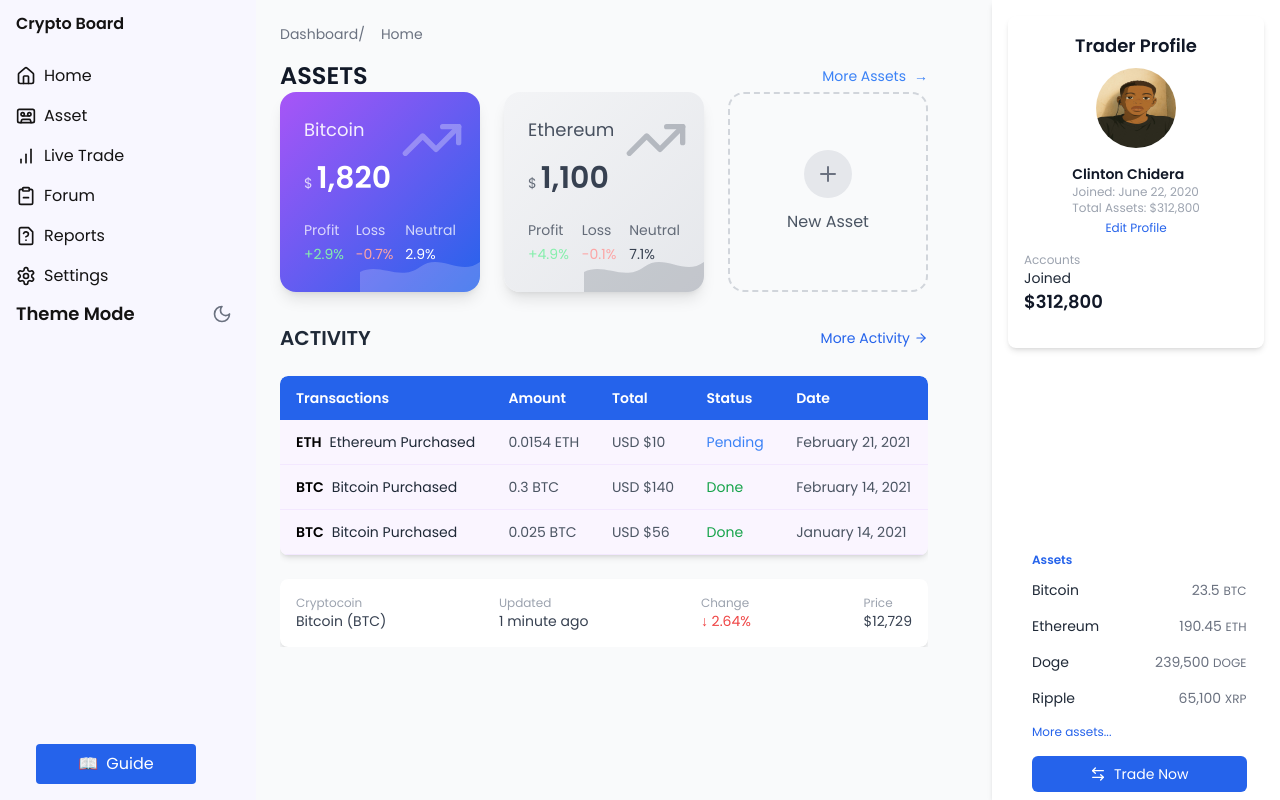
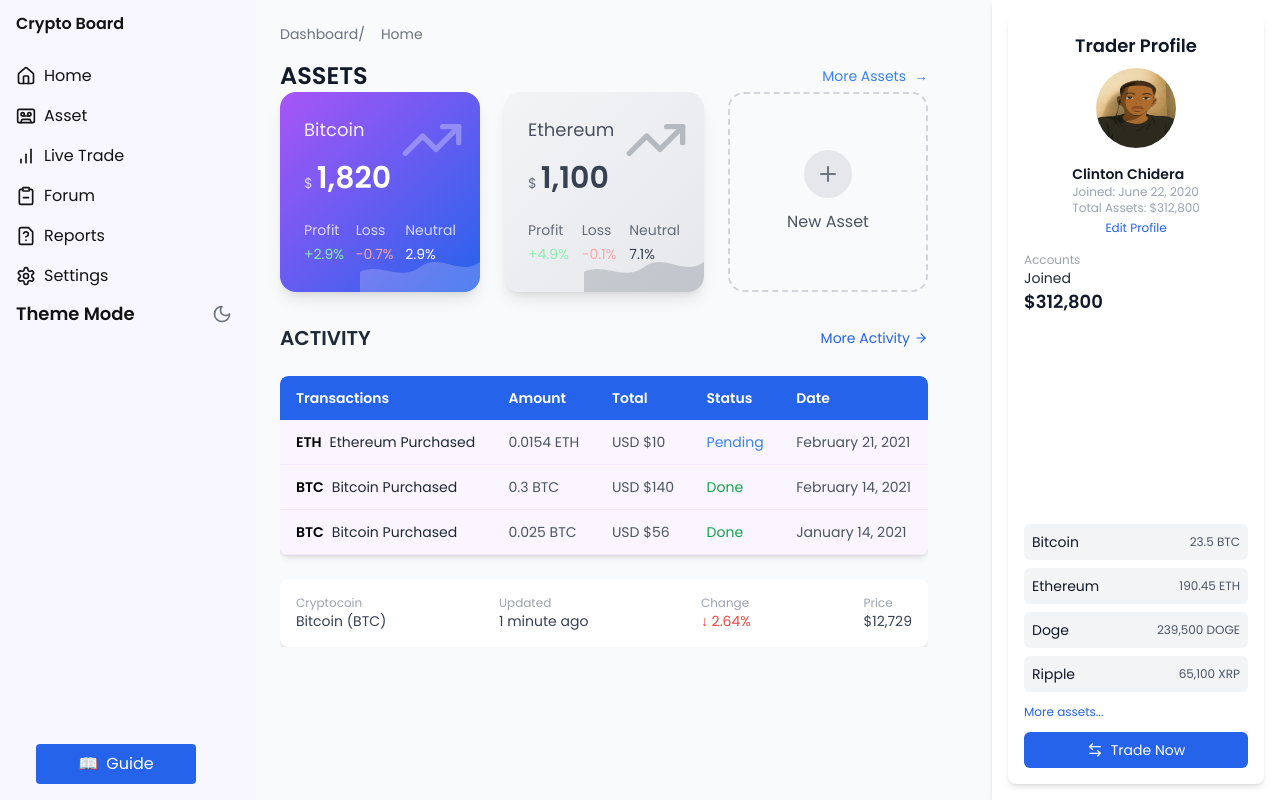
Before and after one commit to Govamarket/Crypto-Board, a React (Create React App) app: page / in a window 1280 px wide. Built offline with nearby package versions, Linux system fonts and the light colour scheme.

Commit message:
initial commit

```diff
--- a/src/Components/Dashboard/AssetSummary.js
+++ b/src/Components/Dashboard/AssetSummary.js
@@ -1,8 +1,9 @@
-import React from "react";
+import React, { useState } from "react";
 import { ArrowLeftRight } from "lucide-react";
-import { useLocation, Link } from "react-router-dom";
+import { useLocation } from "react-router-dom";
 import { useDarkMode } from "../ActivityModals/DarkModeContext"; // Import the dark mode context
 import profilePic from "../../Asset/meta.jpg"; // Import the profile picture
+import LiveTrade from "../Pages/LiveTrade";
 
 const AssetSummary = () => {
   const TraderProfile = [
@@ -13,6 +14,32 @@ const AssetSummary = () => {
       assetsTotal: "$312,800",
     },
   ];
+
+  const AssetList = [
+    {
+      name: "Bitcoin",
+      amount: "23.5 BTC",
+    },
+    {
+      name: "Ethereum",
+      amount: "190.45 ETH",
+    },
+    {
+      name: "Doge",
+      amount: "239,500 DOGE",
+    },
+    {
+      name: "Ripple",
+      amount: "65,100 XRP",
+    },
+  ];
+
+  // LiveTrade modal
+  const [isLiveTradeOpen, setIsLiveTradeOpen] = useState(false);
+  const toggleLiveTrade = () => {
+    setIsLiveTradeOpen(!isLiveTradeOpen);
+  };
+
   const { darkMode } = useDarkMode(); // Use the dark mode context
   const location = useLocation();
   const liveTradePath = location.pathname === "/live-trade";
@@ -26,8 +53,11 @@ const AssetSummary = () => {
   }
 
   return (
+    <>
+      {/* Only show the sidebar when modal is closed */}
+      {!isLiveTradeOpen && (
         <div
-      className={`w-64 p-4 rounded-lg shadow-md text-sm font-medium transition-colors duration-200 ${
+          className={`w-64 p-4 rounded-lg shadow-md text-sm font-medium transition-colors duration-200 flex flex-col h-full ${
             darkMode ? "bg-[#232323] text-white" : "bg-white text-gray-800"
           }`}
         >
@@ -80,12 +110,16 @@ const AssetSummary = () => {
           {/* Total Assets */}
           <div className="mb-4">
             <p
-          className={`text-xs ${darkMode ? "text-gray-500" : "text-gray-400"}`}
+              className={`text-xs ${
+                darkMode ? "text-gray-500" : "text-gray-400"
+              }`}
             >
               Accounts
             </p>
             <p
-          className={`font-medium ${darkMode ? "text-white" : "text-gray-800"}`}
+              className={`font-medium ${
+                darkMode ? "text-white" : "text-gray-800"
+              }`}
             >
               Joined
             </p>
@@ -98,55 +132,83 @@ const AssetSummary = () => {
             </p>
           </div>
 
-      {/* Assets List */}
-      <div className="absolute bottom-0 p-2">
-        <h3 className="text-xs text-blue-600 font-semibold mb-3">Assets</h3>
-        <div className="space-y-4 mb-4">
-          <div className="flex justify-between">
-            <span className={darkMode ? "text-white" : "text-gray-800"}>
-              Bitcoin
+          {/* Assets List - Remove absolute positioning and add flex-1 for remaining space */}
+          <div className="flex-1 flex flex-col justify-end space-y-3">
+            <ul className="space-y-2">
+              {AssetList.map((asset, index) => (
+                <li
+                  key={index}
+                  className={`flex justify-between items-center p-2 rounded-md transition-colors ${
+                    darkMode
+                      ? "bg-gray-800 hover:bg-gray-700"
+                      : "bg-gray-100 hover:bg-gray-200"
+                  }`}
+                >
+                  <span
+                    className={`font-medium ${
+                      darkMode ? "text-white" : "text-gray-900"
+                    }`}
+                  >
+                    {asset.name}
                   </span>
-            <span className={darkMode ? "text-gray-400" : "text-gray-500"}>
-              23.5 <span className="text-xs">BTC</span>
+                  <span
+                    className={`text-xs ${
+                      darkMode ? "text-gray-400" : "text-gray-600"
+                    }`}
+                  >
+                    {asset.amount}
                   </span>
-          </div>
-          <div className="flex space-x-20 justify-between">
-            <span className={darkMode ? "text-white" : "text-gray-800"}>
-              Ethereum
-            </span>
-            <span className={darkMode ? "text-gray-400" : "text-gray-500"}>
-              190.45 <span className="text-xs">ETH</span>
-            </span>
-          </div>
-          <div className="flex justify-between">
-            <span className={darkMode ? "text-white" : "text-gray-800"}>
-              Doge
-            </span>
-            <span className={darkMode ? "text-gray-400" : "text-gray-500"}>
-              239,500 <span className="text-xs">DOGE</span>
-            </span>
-          </div>
-          <div className="flex justify-between">
-            <span className={darkMode ? "text-white" : "text-gray-800"}>
-              Ripple
-            </span>
-            <span className={darkMode ? "text-gray-400" : "text-gray-500"}>
-              65,100 <span className="text-xs">XRP</span>
-            </span>
-          </div>
-        </div>
+                </li>
+              ))}
+            </ul>
 
             <div className="text-xs text-blue-600 cursor-pointer mb-4 hover:underline">
               More assets...
             </div>
-        <Link to="/live-trade">
-          <button className="w-full flex items-center justify-center gap-2 bg-blue-600 hover:bg-blue-700 text-white py-2 rounded-md transition bottom-2">
+
+            <button
+              onClick={toggleLiveTrade}
+              className="w-full flex items-center justify-center gap-2 bg-blue-600 hover:bg-blue-700 text-white py-2 rounded-md transition"
+            >
               <ArrowLeftRight size={16} />
               Trade Now
             </button>
-        </Link>
           </div>
         </div>
+      )}
+
+      {/* Modal Overlay - Appears in center of dashboard */}
+      {isLiveTradeOpen && (
+        <div
+          className="fixed inset-0 bg-black bg-opacity-60 flex items-center justify-center z-50 backdrop-blur-sm"
+          onClick={(e) => {
+            // Close modal when clicking outside the content
+            if (e.target === e.currentTarget) {
+              toggleLiveTrade();
+            }
+          }}
+        >
+          <div className="relative bg-white dark:bg-gray-800 rounded-lg shadow-2xl max-w-5xl w-[95vw] max-h-[90vh] overflow-hidden">
+            {/* Close button */}
+            <button
+              onClick={toggleLiveTrade}
+              className="absolute top-3 right-3 z-20 bg-gray-200 hover:bg-gray-300 dark:bg-gray-700 dark:hover:bg-gray-600 text-gray-700 dark:text-gray-300 rounded-full w-8 h-8 flex items-center justify-center transition-colors font-bold text-lg"
+              title="Close"
+            >
+              ×
+            </button>
+
+            {/* LiveTrade Component Container */}
+            <div className="overflow-auto max-h-[90vh]">
+              <LiveTrade
+                isOpen={isLiveTradeOpen}
+                toggleLiveTrade={toggleLiveTrade}
+              />
+            </div>
+          </div>
+        </div>
+      )}
+    </>
   );
 };
 
--- a/src/Components/Pages/LiveTrade.js
+++ b/src/Components/Pages/LiveTrade.js
@@ -69,11 +69,6 @@ const LiveTrade = () => {
             </form>
           </div>
         </div>
-
-        {/* Asset Summary or Open Trades */}
-        <div className="mt-10">
-          <AssetSummary />
-        </div>
       </div>
     </div>
   );
```
Lines whose indentation alone changed are shown as unchanged.
